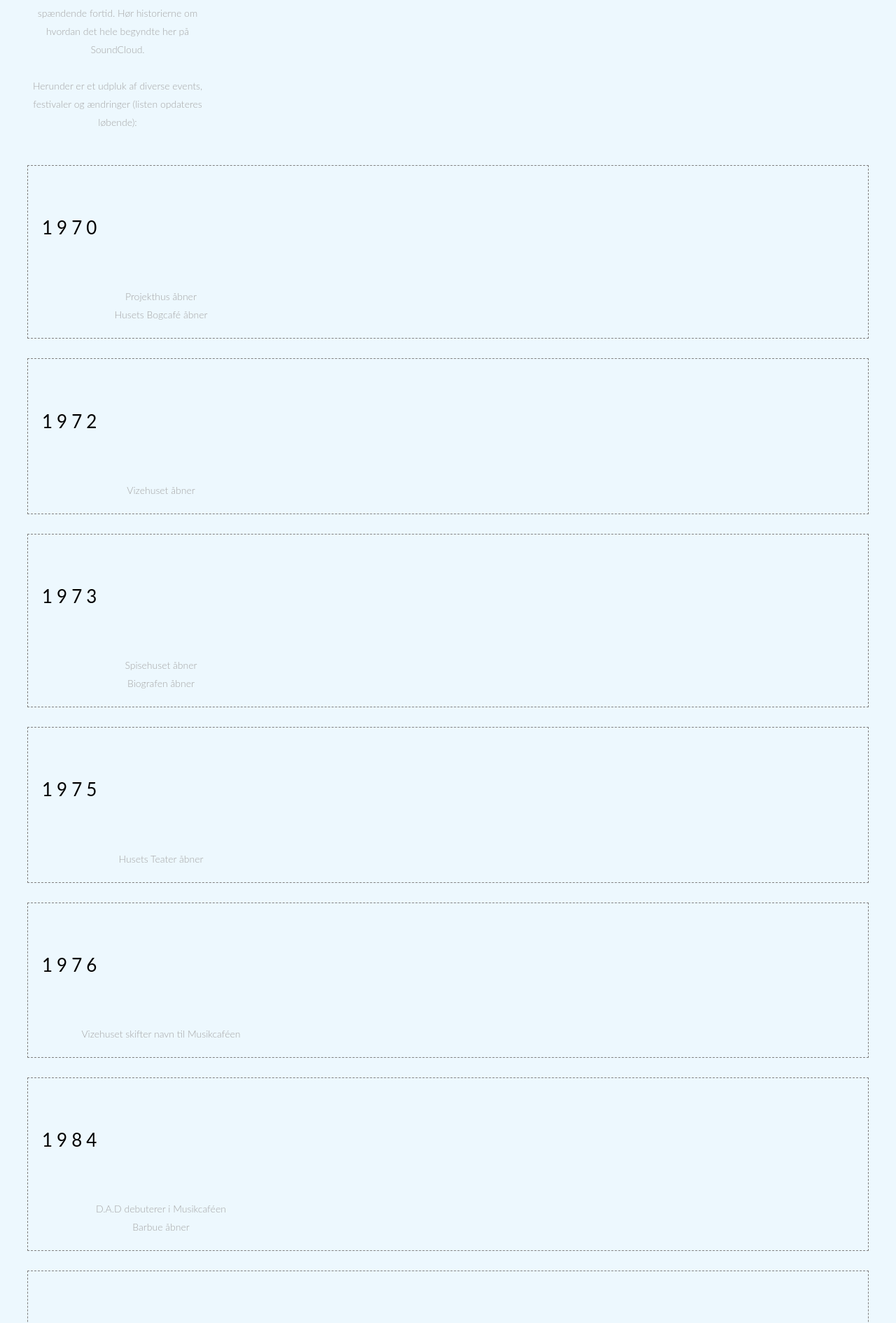
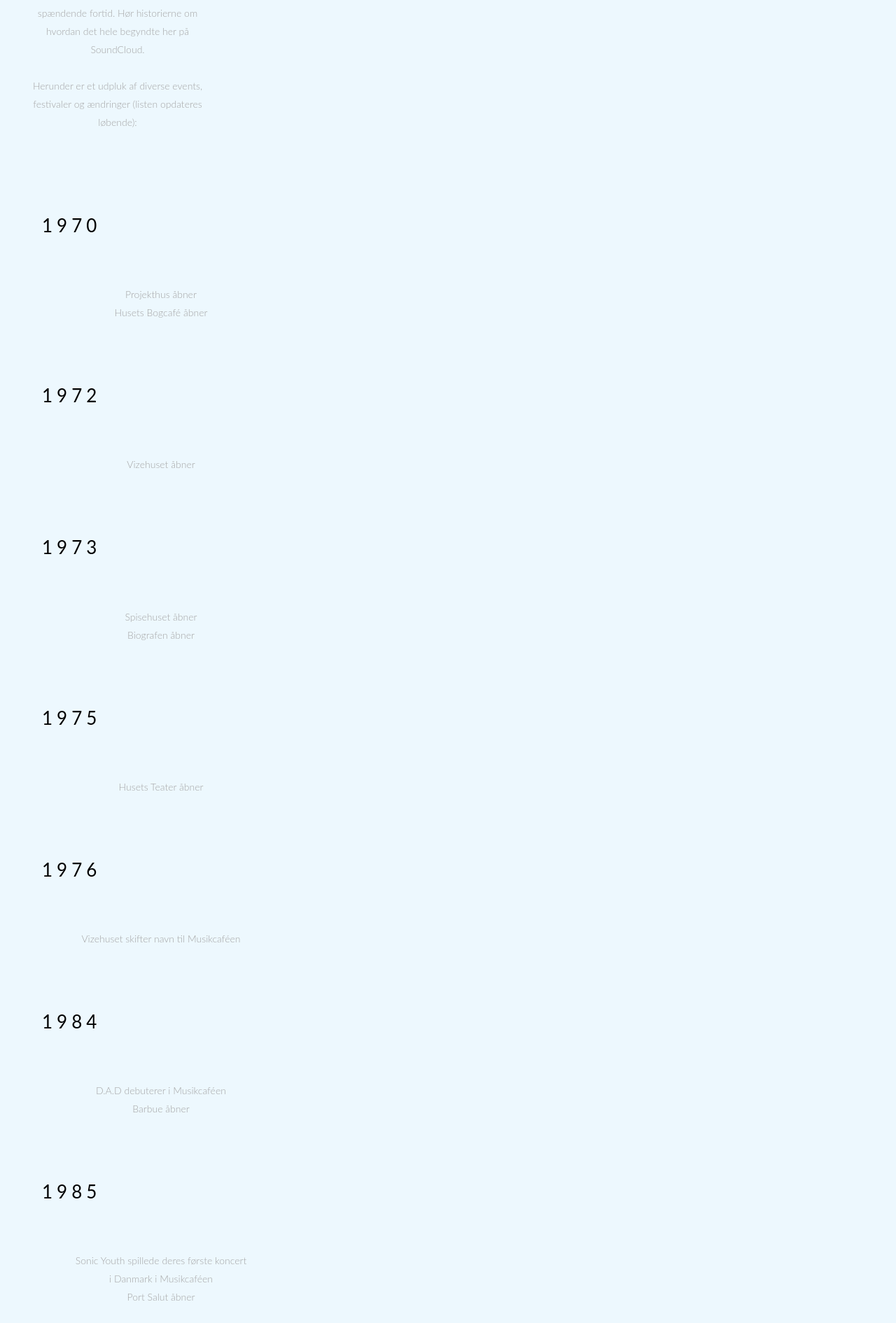
Before and after one commit to sara175k/HusetKBH_projekt, a PHP site: page /husetshistorie.html in a window 1280 px wide. Shown: the part 3147-5038 px from the top of the page at 70% size. Run offline with PHP 8.4, Linux system fonts and the light colour scheme.

Commit message:
rettet fejl

```diff
--- a/husetshistorie.html
+++ b/husetshistorie.html
@@ -165,6 +165,15 @@
         }
 
         }
+
+        .container {
+    position: relative;
+    width: 100%;
+    outline-color: gray;
+    outline-width: thin;
+    outline-style: dashed;
+    padding-top: .2em
+}
     </style>
 
 </head>
--- a/style.css
+++ b/style.css
@@ -441,14 +441,7 @@ h4 {
 
 
 
-.container {
-    position: relative;
-    width: 100%;
-    outline-color: gray;
-    outline-width: thin;
-    outline-style: dashed;
-    padding-top: .2em
-}
+
 
 
 
```
